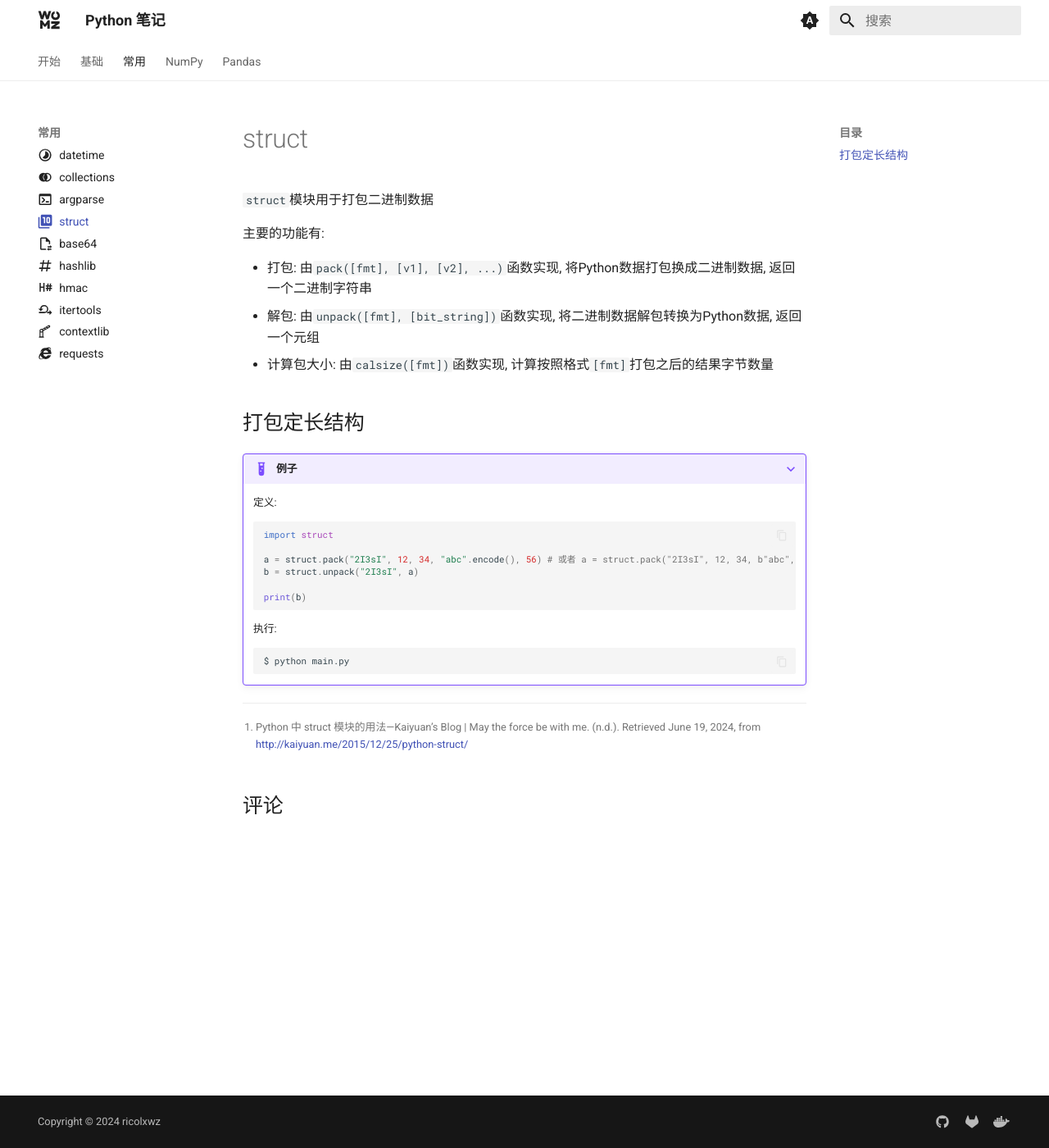
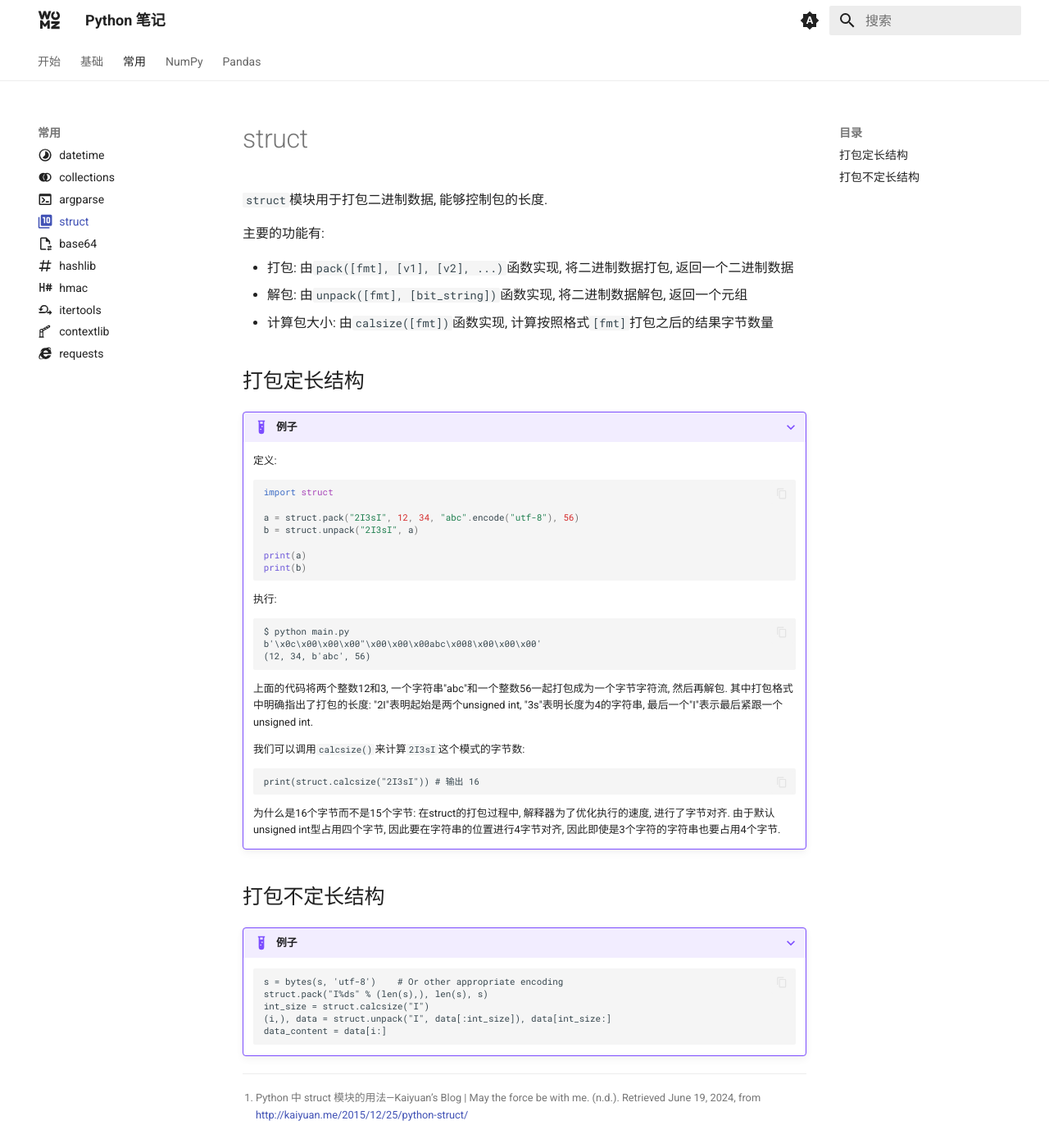
Before and after one commit to sigmax01/py, an MkDocs documentation site: the page built from docs/常用/struct.md, in a window 1280 px wide and 1400 px high. Shown: the whole window at 82% size. Built offline with MkDocs 1.6.1 and Material for MkDocs 9.7.7, drawn with Linux system fonts in a browser that asks for light colours; comment, search, counter and statistics services are not loaded.

Commit message:
`docs: Update struct module documentation with examples and explanations`

````diff
--- a/docs/常用/struct.md
+++ b/docs/常用/struct.md
@@ -4,12 +4,12 @@ icon: material/numeric-10-box-multiple
 comments: true
 ---
 
-`struct`模块用于打包二进制数据
+`struct`模块用于打包二进制数据, 能够控制包的长度.
 
 主要的功能有:
 
-- 打包: 由`pack([fmt], [v1], [v2], ...)`函数实现, 将Python数据打包换成二进制数据, 返回一个二进制字符串
-- 解包: 由`unpack([fmt], [bit_string])`函数实现, 将二进制数据解包转换为Python数据, 返回一个元组
+- 打包: 由`pack([fmt], [v1], [v2], ...)`函数实现, 将二进制数据打包, 返回一个二进制数据
+- 解包: 由`unpack([fmt], [bit_string])`函数实现, 将二进制数据解包, 返回一个元组
 - 计算包大小: 由`calsize([fmt])`函数实现, 计算按照格式`[fmt]`打包之后的结果字节数量
 
 ## 打包定长结构
@@ -21,9 +21,10 @@ comments: true
     ```py
     import struct
 
-    a = struct.pack("2I3sI", 12, 34, "abc".encode(), 56) # 或者 a = struct.pack("2I3sI", 12, 34, b"abc", 56)
+    a = struct.pack("2I3sI", 12, 34, "abc".encode("utf-8"), 56)
     b = struct.unpack("2I3sI", a)
 
+    print(a)
     print(b)
     ```
 
@@ -31,7 +32,30 @@ comments: true
 
     ```
     $ python main.py
+    b'\x0c\x00\x00\x00"\x00\x00\x00abc\x008\x00\x00\x00'
+    (12, 34, b'abc', 56)
+    ```
 
+    上面的代码将两个整数12和3, 一个字符串"abc"和一个整数56一起打包成为一个字节字符流, 然后再解包. 其中打包格式中明确指出了打包的长度: "2I"表明起始是两个unsigned int, "3s"表明长度为4的字符串, 最后一个"I"表示最后紧跟一个unsigned int.
+
+    我们可以调用`calcsize()`来计算`2I3sI`这个模式的字节数:
+
+    ```
+    print(struct.calcsize("2I3sI")) # 输出 16
+    ```
+
+    为什么是16个字节而不是15个字节: 在struct的打包过程中, 解释器为了优化执行的速度, 进行了字节对齐. 由于默认unsigned int型占用四个字节, 因此要在字符串的位置进行4字节对齐, 因此即使是3个字符的字符串也要占用4个字节.
+
+## 打包不定长结构
+
+???+ example "例子"
+
+    ```
+    s = bytes(s, 'utf-8')    # Or other appropriate encoding
+    struct.pack("I%ds" % (len(s),), len(s), s)
+    int_size = struct.calcsize("I")
+    (i,), data = struct.unpack("I", data[:int_size]), data[int_size:]
+    data_content = data[i:]
     ```
 
 [^1]: Python 中 struct 模块的用法—Kaiyuan’s Blog | May the force be with me. (n.d.). Retrieved June 19, 2024, from http://kaiyuan.me/2015/12/25/python-struct/
````
Also changed, not shown: docs/index.md (+1 -1 lines), docs/常用/hashlib.md (+28 -11 lines).
